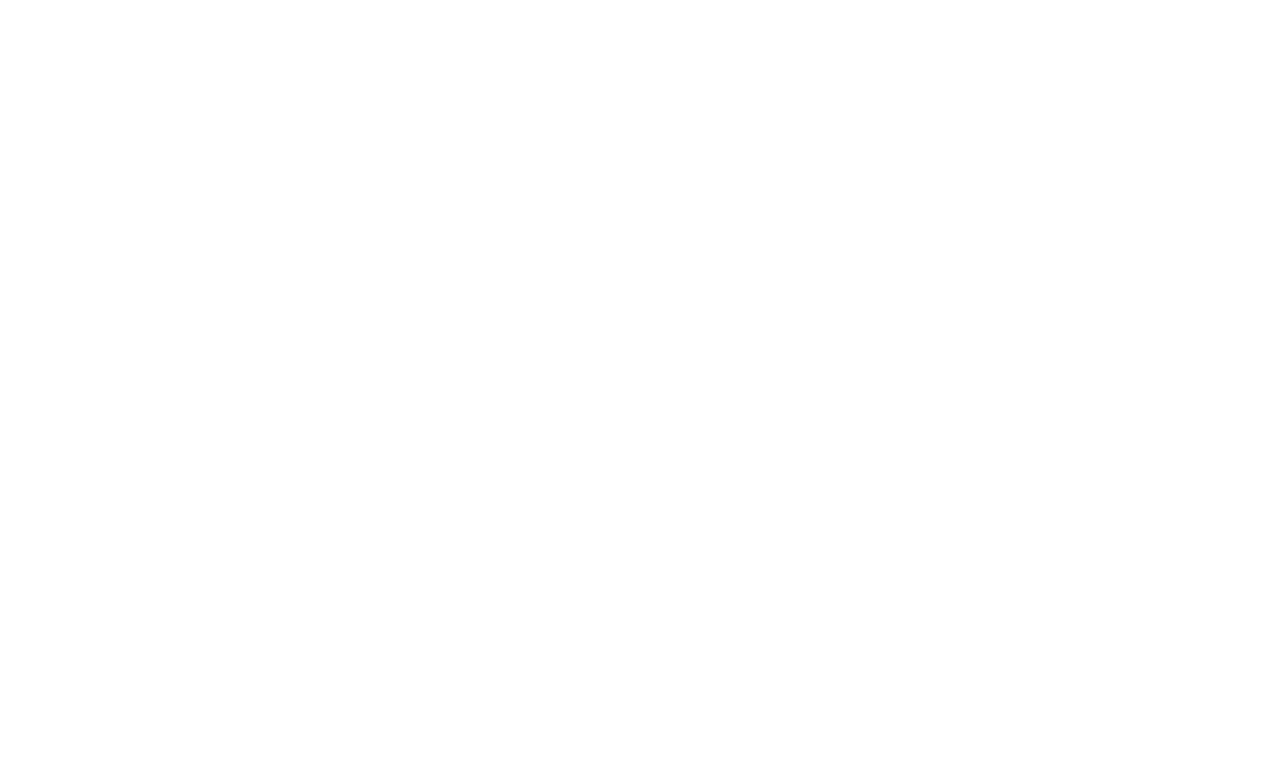
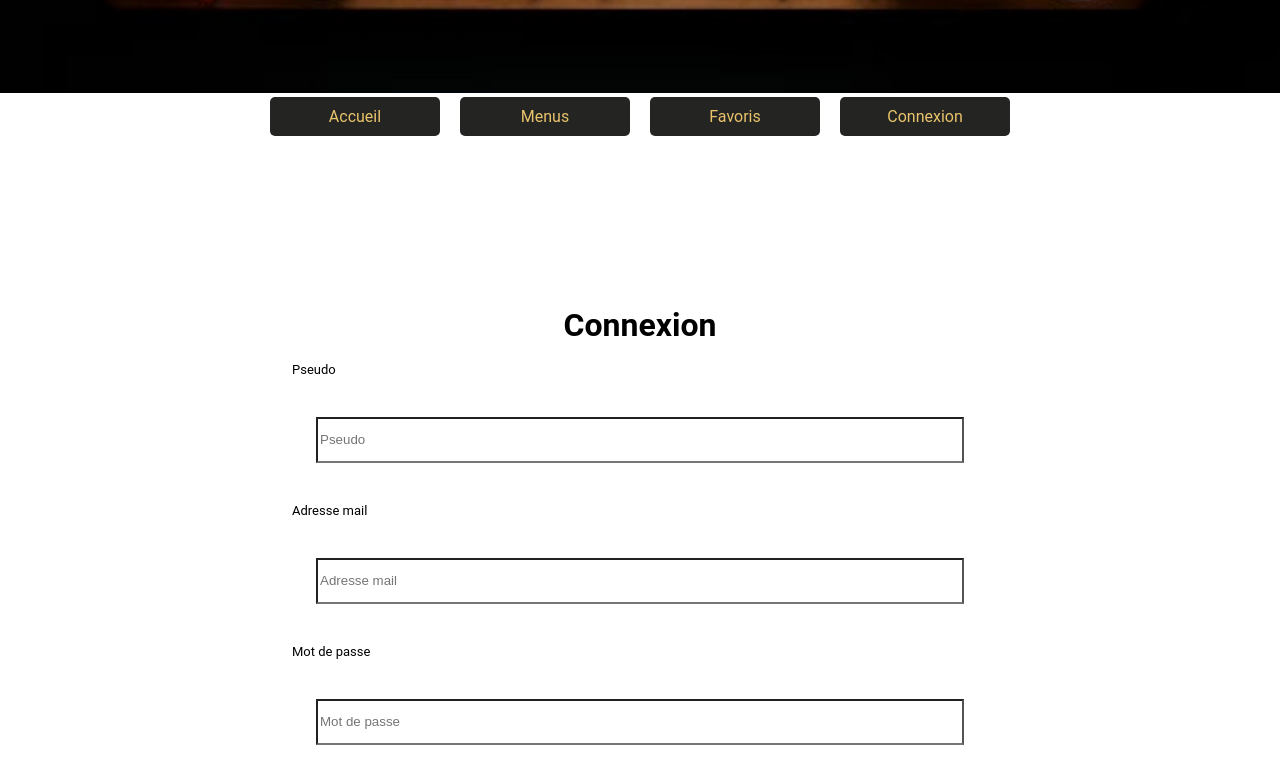
Before and after one commit to WildCodeSchool-2024-02/JS-lyon-0224-P3-globalmeals, a React (Vite) app in the folder client/: page /formulaire in a window 1280 px wide. Before the commit this address had no page. Shown: the part 760-1520 px from the top of the page. Before the commit the page ends 800 px from the top, so only its background shows below. Built offline with nearby package versions, Linux system fonts and the light colour scheme.

Commit message:
update fixed

```diff
--- a/client/src/components/formulaire/connexion.jsx
+++ b/client/src/components/formulaire/connexion.jsx
@@ -2,30 +2,33 @@
 import "./connexion.css";
 
 function Connexion() {
-  const [connexion, setConnexion] = useState(false)
+  const [connexion, setConnexion] = useState(false);
 
   const handlClick = () => {
-    setConnexion(!connexion)
-  }
+    setConnexion(!connexion);
+  };
   return (
     <div>
       <form className="form">
         <h1>Connexion</h1>
 
-        <label className="registre" htmlFor="pseudo"><p>Pseudo</p>
+        <label className="registrer" htmlFor="pseudo">
+          <p>Pseudo</p>
           <input id="pseudo" placeholder="Pseudo" type="text" />
         </label>
 
-        <label className="adresse" htmlFor="mail"><p>Adresse mail</p>
+        <label className="adresse" htmlFor="mail">
+          <p>Adresse mail</p>
           <input id="mail" placeholder="Adresse mail" type="text" />
         </label>
 
-        <label className="mot" htmlFor="passe"><p>Mot de passe</p>
+        <label className="mot" htmlFor="passe">
+          <p>Mot de passe</p>
           <input id="passe" placeholder="Mot de passe" type="text" />
         </label>
 
-        <button type="button"  className="validate" onClick={handlClick}>
-         Suivant
+        <button type="button" className="validate" onClick={handlClick}>
+          Suivant
         </button>
       </form>
     </div>
--- a/client/src/components/navbar/NavbarToggle.jsx
+++ b/client/src/components/navbar/NavbarToggle.jsx
@@ -88,7 +88,7 @@
         </li>
         <li className="nav-item">
           <Link
-            to="/formulaireP"
+            to="/formulaire"
             className="navLink active"
             onClick={closeDropdown}
           >
--- a/client/src/main.jsx
+++ b/client/src/main.jsx
@@ -3,7 +3,7 @@
 import { createBrowserRouter, RouterProvider } from "react-router-dom";
 import App from "./App";
 import Menu from "./pages/menu_europe";
-import FormulaireP from "./pages/formulairePage";
+import Formulaire from "./pages/formulairePage";
 import Continents from "./components/accueil/Accueil";
 
 const router = createBrowserRouter([
@@ -21,8 +21,8 @@
         element: <Menu />,
       },
       {
-        path: "/formulaireP",
-        element: <FormulaireP />,
+        path: "/formulaire",
+        element: <Formulaire />,
       },
     ],
   },
--- a/client/src/pages/formulairePage.jsx
+++ b/client/src/pages/formulairePage.jsx
@@ -1,6 +1,6 @@
 import Connexion from "../components/formulaire/connexion";
 
-function FormulaireP() {
+function Formulaire() {
   return (
     <div>
       <Connexion />
@@ -8,4 +8,4 @@
   );
 }
 
-export default FormulaireP;
+export default Formulaire;
```
